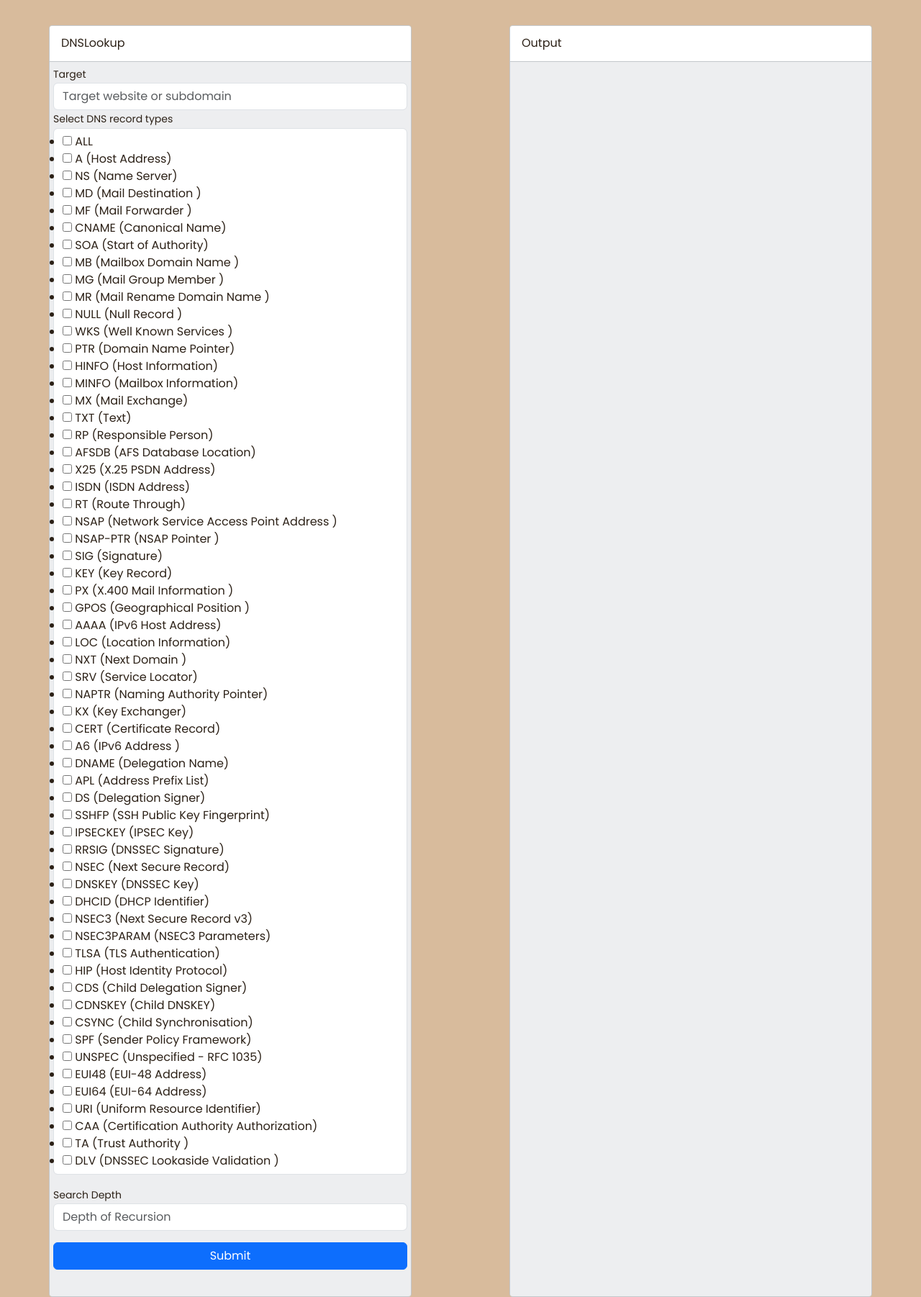
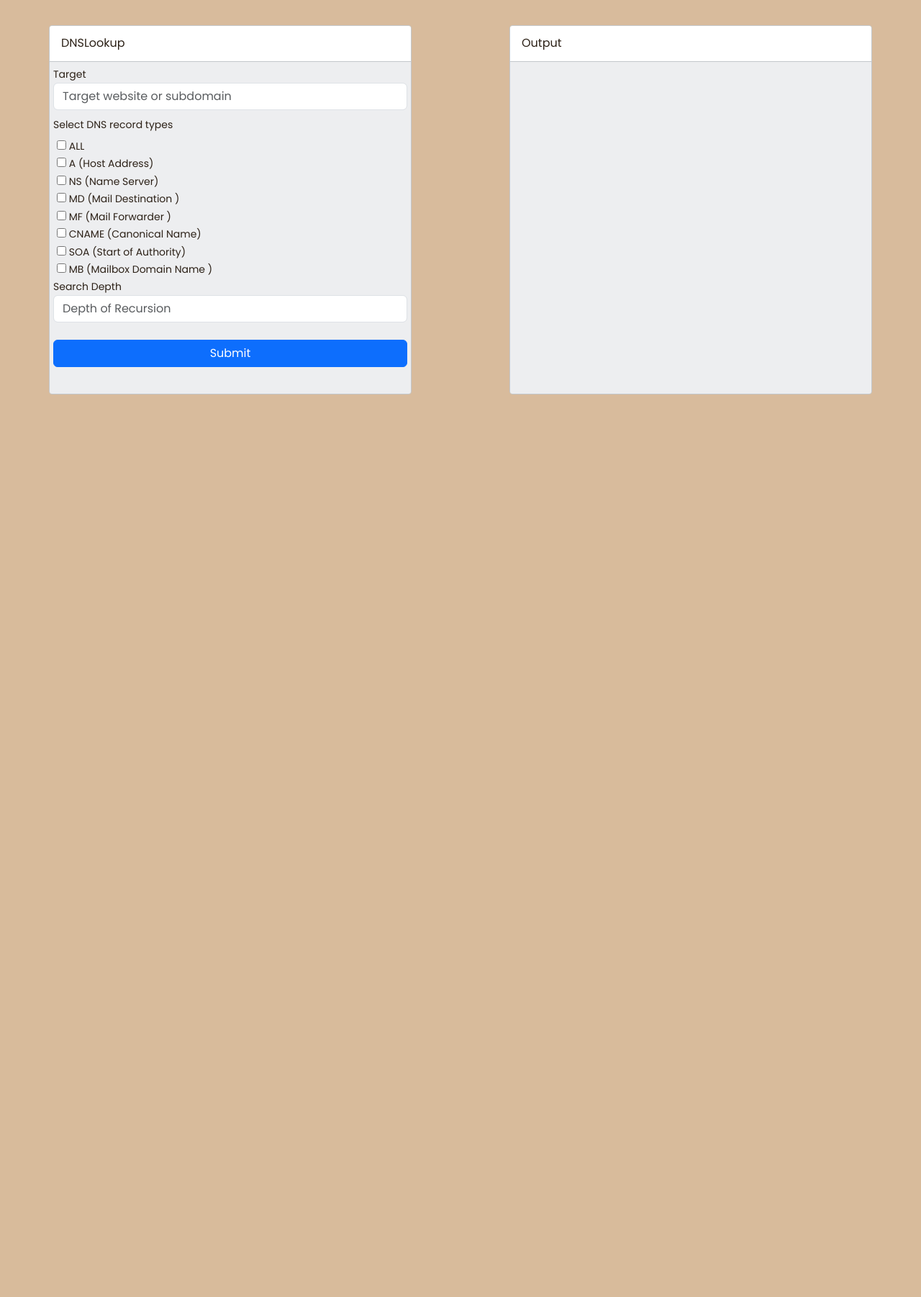
Before and after one commit to NotemTotem/OwlGlass, a Flask app: page /toolscripts/dnslookup in a window 1280 px wide. Shown: the part 64-1866 px from the top of the page at 72% size. After the commit the page ends 612 px from the top, so only its background shows below. Run offline with Flask 3, Linux system fonts and the light colour scheme; some libraries are stand-ins or nearby versions.

Commit message:
Added checkbox scrolling in dnslookup

```diff
--- a/src/Webgui/static/style.css
+++ b/src/Webgui/static/style.css
@@ -208,3 +208,15 @@ p {
     display: flex;
     flex-direction: column;
 }
+/* dnslookup checkbox stuff */
+/* this targets the container containing all the checkboxes */
+dd ul {
+    list-style: none;
+    padding: 5px!important;
+    margin: 0!important;
+}
+/* editing this will change checkboxes */
+dd ul li input {
+    cursor: pointer;
+}
+/* end of dnslookup checkbox stuff */
--- a/src/Webgui/templates/root/macros.html
+++ b/src/Webgui/templates/root/macros.html
@@ -1,5 +1,7 @@
-{% macro render_field(field) %}
+{% macro render_field(field,show_label=True) %}
+{% if show_label %}
   <dt>{{ field.label(class="form-control-label") }}
+{% endif %}
   <dd>{{ field(**kwargs)|safe }}
   {% if field.errors %}
     <ul class=errors>
--- a/src/Webgui/templates/toolscripts/_toolscripts_card.html
+++ b/src/Webgui/templates/toolscripts/_toolscripts_card.html
@@ -29,43 +29,13 @@
                         <button class="btn btn-primary" id="tool-sub-btn"style="margin-top:1em ;">Submit</button>
                     {%elif tool_name == "dnslookup"%}
                         <div>
-                            {{form.target.label(class='form-control-label')}}
-                            {% if form.target.errors %}
-                                {{form.target(class='form-control is-invalid')}}
-                                <div class="invalid-feedback">
-                                {% for error in form.target.errors %}
-                                    <span>{{error}}</span>
-                                {% endfor %}
-                                </div>
-                            {% else %}
-                                {{form.target(class='form-control')}}
-                            {% endif %}
-                        </div>
-                        <div>
-                        {{form.my_choices.label(class='form-control-label')}}
-                        {% if form.my_choices.errors %}
-                            {{form.my_choices(class='form-control is-invalid')}}
-                            <div class="invalid-feedback">
-                            {% for error in form.my_choices.errors %}
-                                <span>{{error}}</span>
-                            {% endfor %}
+                            {{render_field(form.target,class='form-control')}}
+                            {{form.my_choices.label(class='form-control-label')}}
+                            <div style="overflow-y: scroll;height: 200px;">
+                                {{render_field(form.my_choices,show_label=False)}}
                             </div>
-                            {% else %}
-                                {{form.my_choices(class='form-control')}}
-                            {% endif %}
-                        </div>
-                        <div>
-                        {{form.depth.label(class='form-control-label')}}
-                        {% if form.depth.errors %}
-                            {{form.depth(class='form-control is-invalid')}}
-                            <div class="invalid-feedback">
-                            {% for error in form.depth.errors %}
-                                <span>{{error}}</span>
-                            {% endfor %}
-                            </div>
-                            {% else %}
-                                {{form.depth(class='form-control')}}
-                            {% endif %}
+
+                            {{render_field(form.depth,class='form-control')}}
                         </div>
                         <!-- {{form.submit}} -->
                         <button class="btn btn-primary" id="tool-sub-btn"style="margin-top:1em ;">Submit</button>
```
